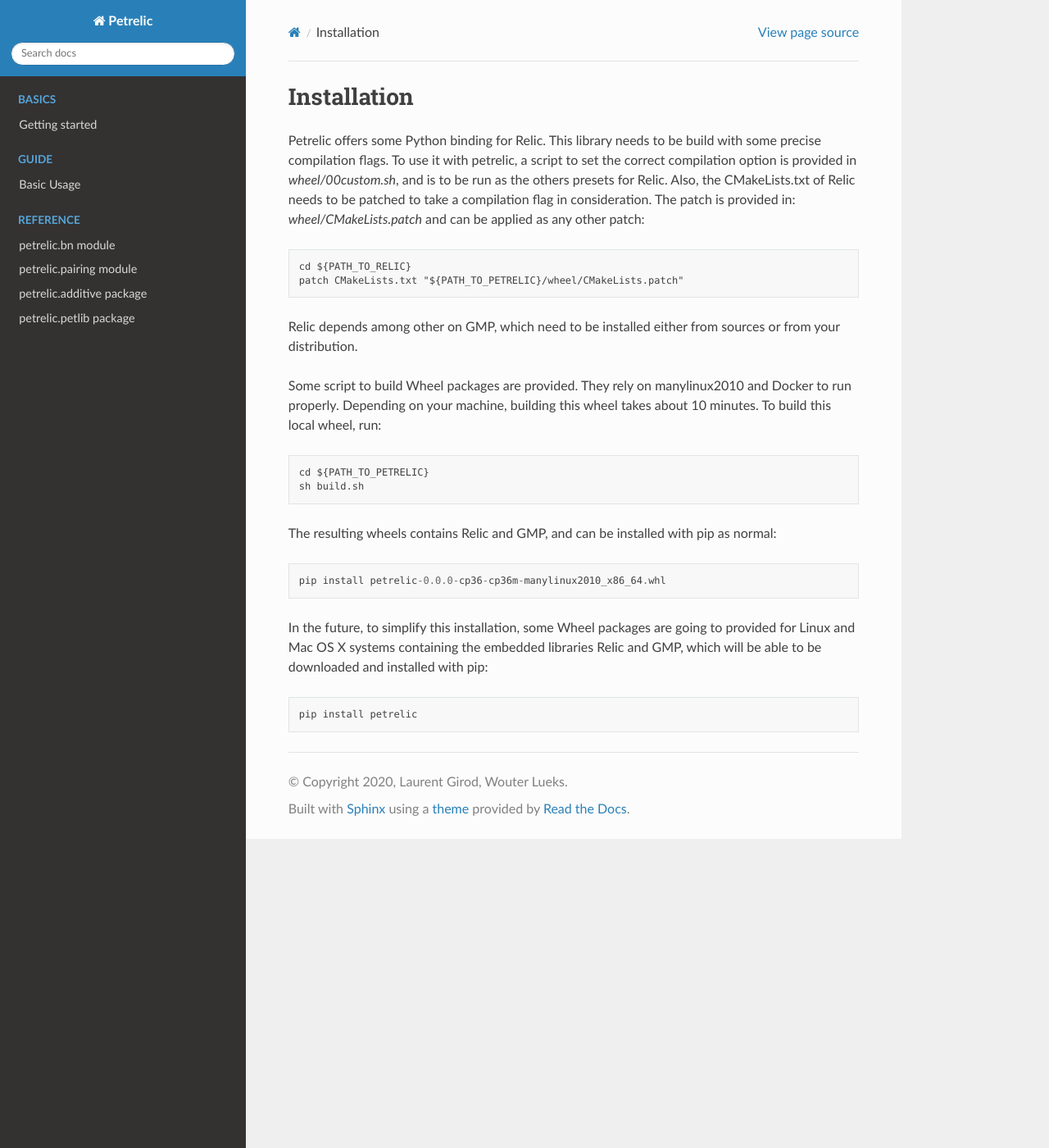
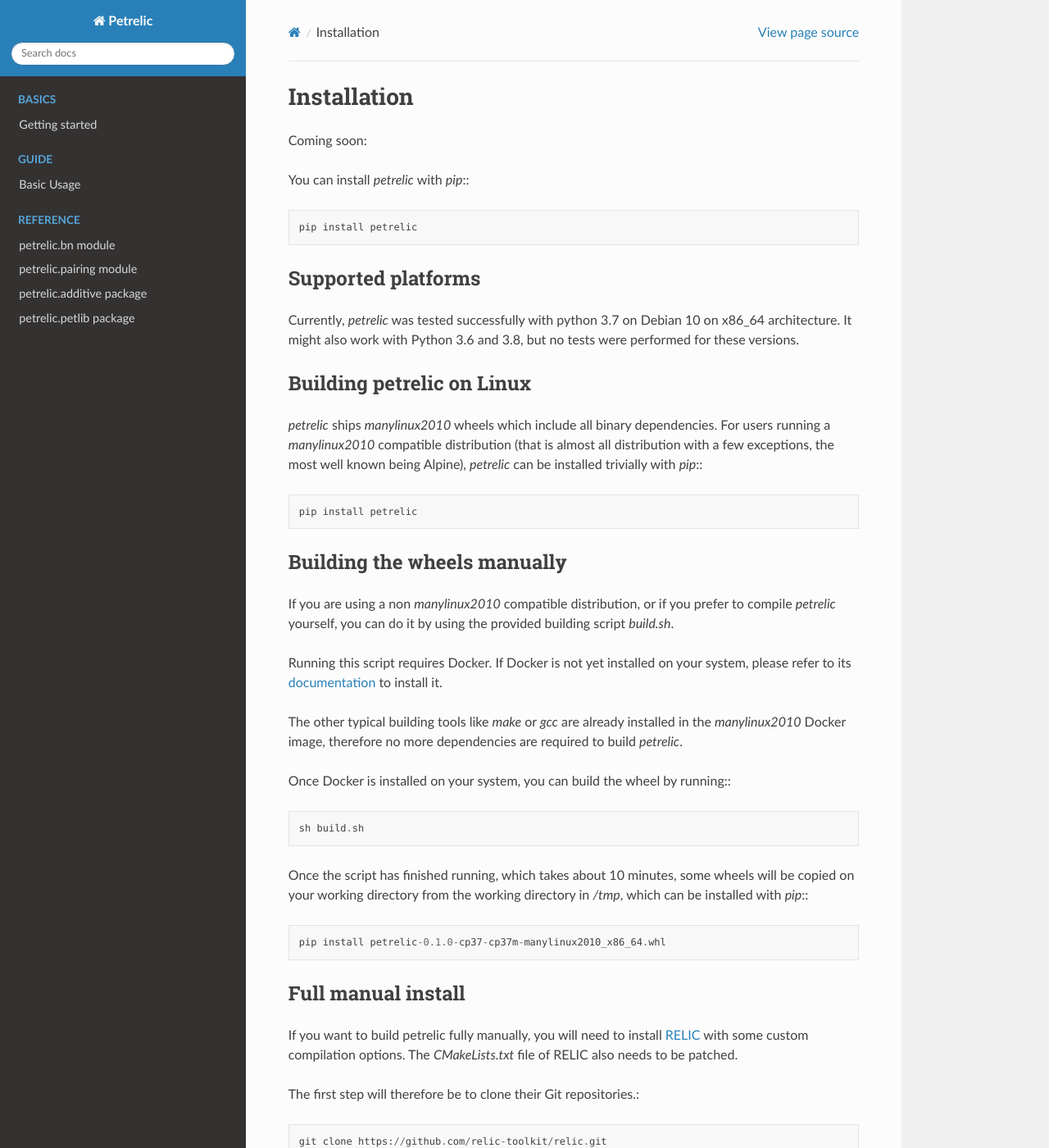
Before and after one commit to spring-epfl/petrelic, a Sphinx documentation site: the page built from docs/source/install.rst, in a window 1280 px wide and 1400 px high. Shown: the whole window at 82% size. Built offline with Sphinx 7.4.7 and the Read the Docs theme 2.0.0, drawn with Linux system fonts in a browser that asks for light colours; some of the changed text lies outside the part shown.

Commit message:
Rewrite installation documentation.

```diff
--- a/docs/source/install.rst
+++ b/docs/source/install.rst
@@ -1,30 +1,94 @@
 Installation
 ============
 
-Petrelic offers some Python binding for Relic. This library needs to be build
-with some precise compilation flags. To use it with petrelic, a script to set
-the correct compilation option is provided in `wheel/00custom.sh`, and is to be
-run as the others presets for Relic. Also, the CMakeLists.txt of Relic needs to
-be patched to take a compilation flag in consideration. The patch is provided
-in: `wheel/CMakeLists.patch` and can be applied as any other patch::
-    cd ${PATH_TO_RELIC}
-    patch CMakeLists.txt "${PATH_TO_PETRELIC}/wheel/CMakeLists.patch"
+Coming soon:
 
-Relic depends among other on GMP, which need to be installed either from
-sources or from your distribution.
+You can install `petrelic` with `pip`:::
 
-Some script to build Wheel packages are provided. They rely on manylinux2010
-and Docker to run properly. Depending on your machine, building this wheel
-takes about 10 minutes. To build this local wheel, run::
-    cd ${PATH_TO_PETRELIC}
+    pip install petrelic
+
+Supported platforms
+-------------------
+
+Currently, `petrelic` was tested successfully with python 3.7 on Debian 10 on
+x86_64 architecture. It might also work with Python 3.6 and 3.8, but no tests
+were performed for these versions.
+
+Building petrelic on Linux
+--------------------------
+
+`petrelic` ships `manylinux2010` wheels which include all binary dependencies.
+For users running a `manylinux2010` compatible distribution (that is almost
+all distribution with a few exceptions, the most well known being Alpine),
+`petrelic` can be installed trivially with `pip`:::
+
+    pip install petrelic
+
+
+Building the wheels manually
+----------------------------
+
+If you are using a non `manylinux2010` compatible distribution, or if you
+prefer to compile `petrelic` yourself, you can do it by using the provided
+building script `build.sh`.
+
+Running this script requires Docker. If Docker is not yet installed on your
+system, please refer to its documentation_ to install it.
+
+.. _documentation: https://docs.docker.com/get-docker/
+
+The other typical building tools like `make` or `gcc` are already installed in
+the `manylinux2010` Docker image, therefore no more dependencies are required
+to build `petrelic`.
+
+Once Docker is installed on your system, you can build the wheel by running:::
+
     sh build.sh
 
-The resulting wheels contains Relic and GMP, and can be installed with pip as
-normal::
-    pip install petrelic-0.0.0-cp36-cp36m-manylinux2010_x86_64.whl
+Once the script has finished running, which takes about 10 minutes, some wheels
+will be copied on your working directory from the working directory in `/tmp`,
+which can be installed with `pip`:::
+
+    pip install petrelic-0.1.0-cp37-cp37m-manylinux2010_x86_64.whl
 
 
-In the future, to simplify this installation, some Wheel packages are going to
-provided for Linux and Mac OS X systems containing the embedded libraries Relic
-and GMP, which will be able to be downloaded and installed with pip::
-    pip install petrelic
+Full manual install
+-------------------
+
+If you want to build petrelic fully manually, you will need to install RELIC_
+with some custom compilation options. The `CMakeLists.txt` file of RELIC also
+needs to be patched.
+
+.. _RELIC: https://github.com/relic-toolkit/relic
+
+The first step will therefore be to clone their Git repositories.::
+
+    git clone https://github.com/relic-toolkit/relic.git
+    git clone https://github.com/spring-epfl/petrelic.git
+
+For the rest of these instructions, we will assume that the variables:
+
+- `RELIC` is the path to the directory containing RELIC source code.
+- `PETRELIC` is the path to the directory containing petrelic source code.
+
+The patch for RELIC's `CMakeLists.txt` is `wheel/CMakeLists.patch` and can be
+applied with:::
+
+    patch ${RELIC}/CMakeLists.txt "${PETRELIC}/wheel/CMakeLists.patch"
+
+The script to call `cmake` with the correct compilation options can be run as
+the others presets from RELIC, this file is `wheel/00custom.sh`, it can be
+copied to the directories containing the other presets and executed from the
+root of RELIC source directory.::
+
+    cp ${PETRELIC}/wheel/00custom.sh ${RELIC}/preset/00custom.sh
+    cd ${RELIC}
+    bash preset/00custom.sh -DCMAKE_INSTALL_PREFIX='/usr/local' .
+
+Then RELIC can be build with make:::
+    make
+    sudo make install
+
+Once installed, petrelic can be installed with pip:::
+    cd ${PETRELIC}
+    pip3 install -v -e '.[dev]'
```
